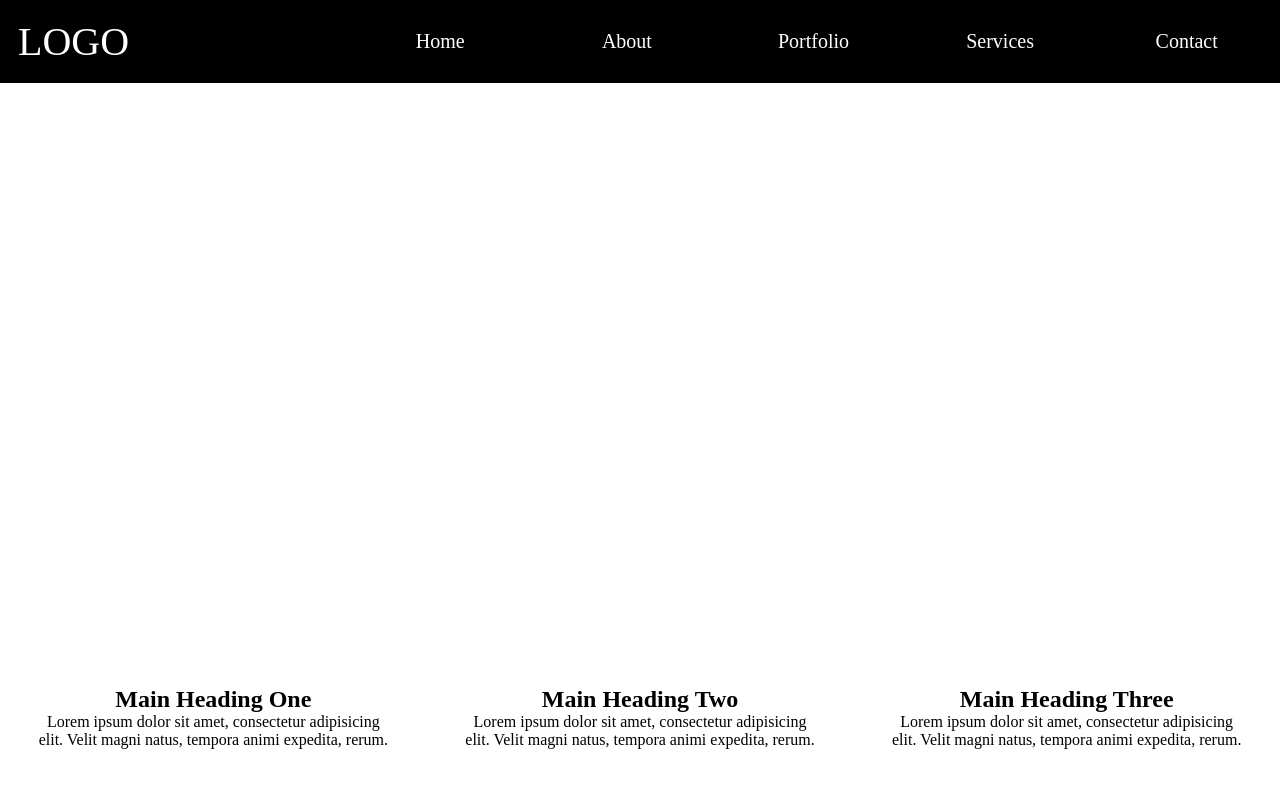
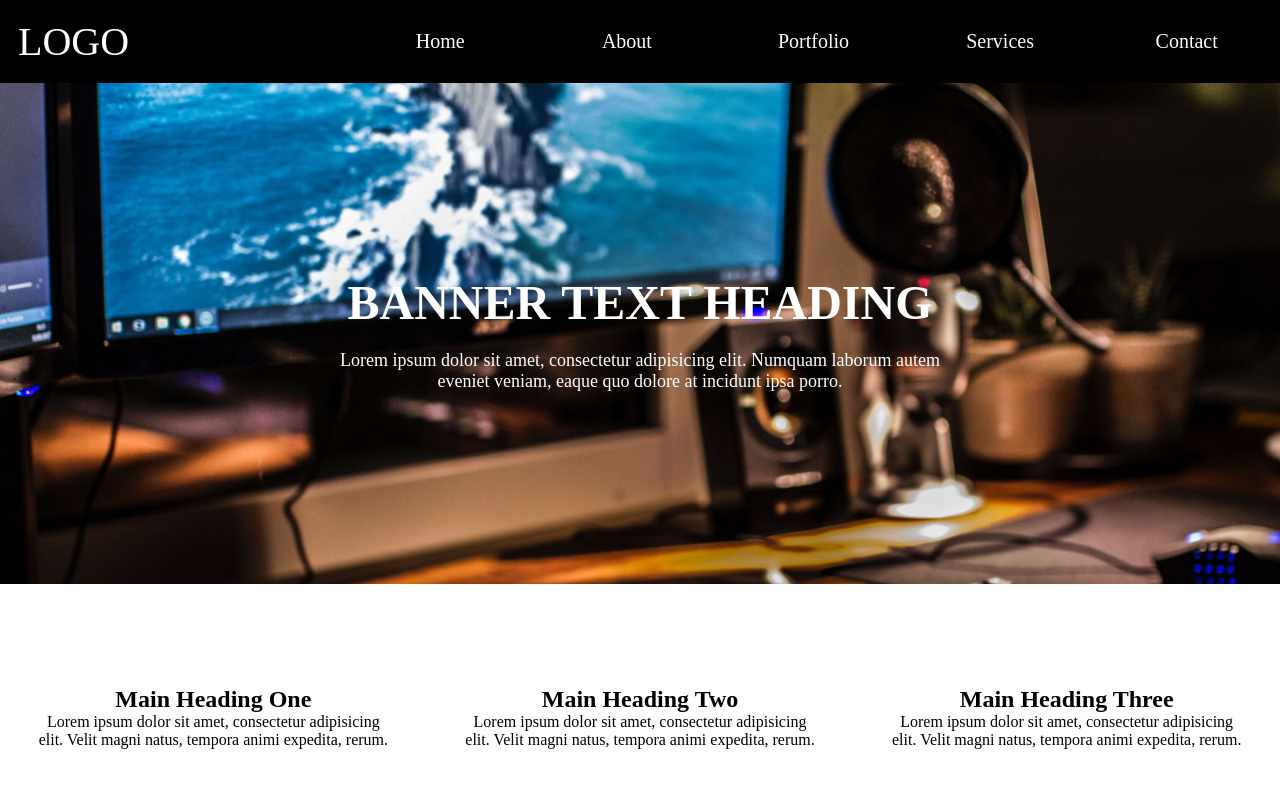
Before and after one commit to k0117/crispy-octo-winner, a plain HTML site: page index.html in a window 1280 px wide. Shown: the top 800 px of the page. Drawn offline with Linux system fonts and the light colour scheme; files whose address does not match are found by name.

Commit message:
Update style.css

```diff
--- a/style.css
+++ b/style.css
@@ -3,7 +3,7 @@
   padding: 0;
 }
 .banner {
-  background: url("images/header-bg.jpg");
+  background: url("header-bg.jpg");
   width: 100%;
   background-size: cover;
 }
```
